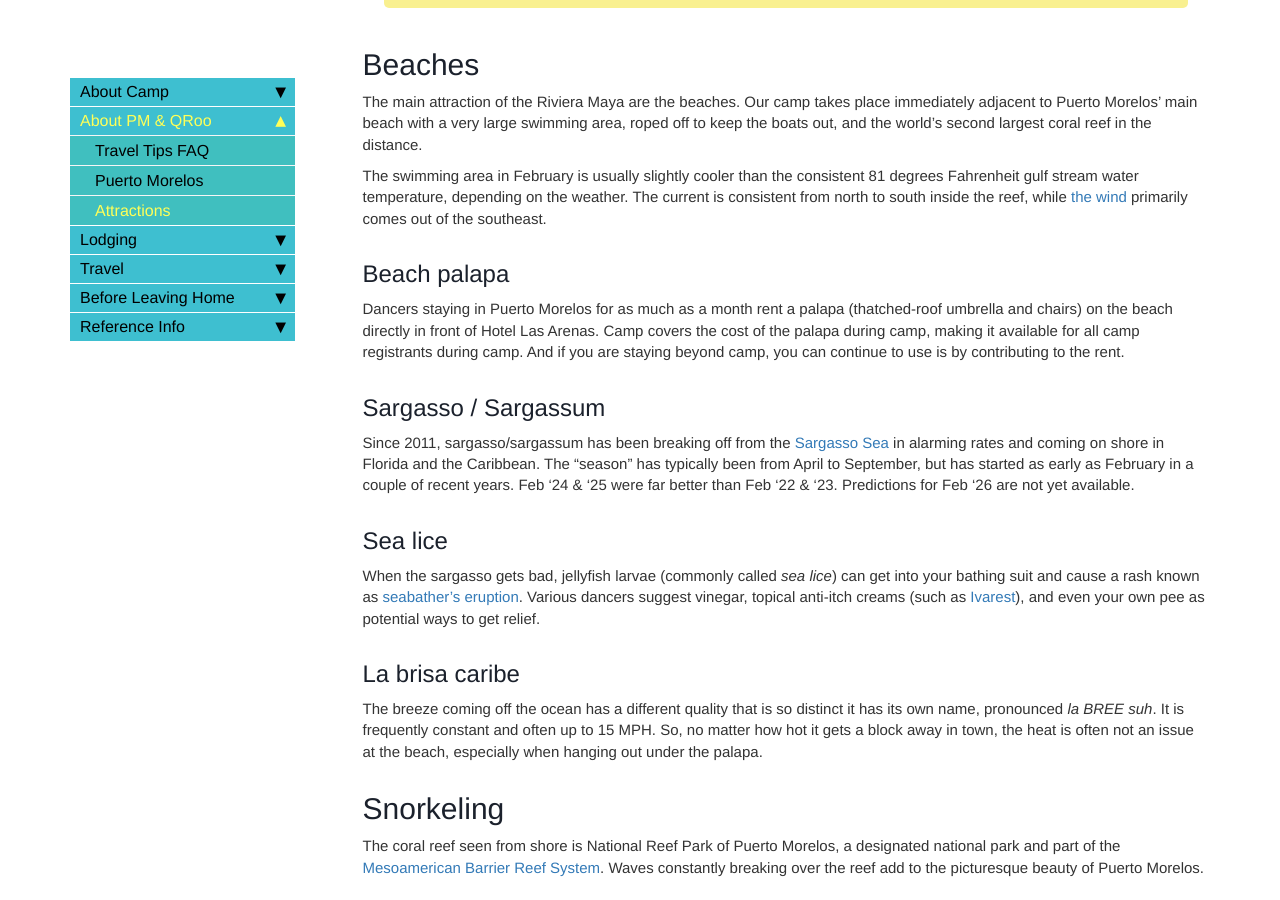
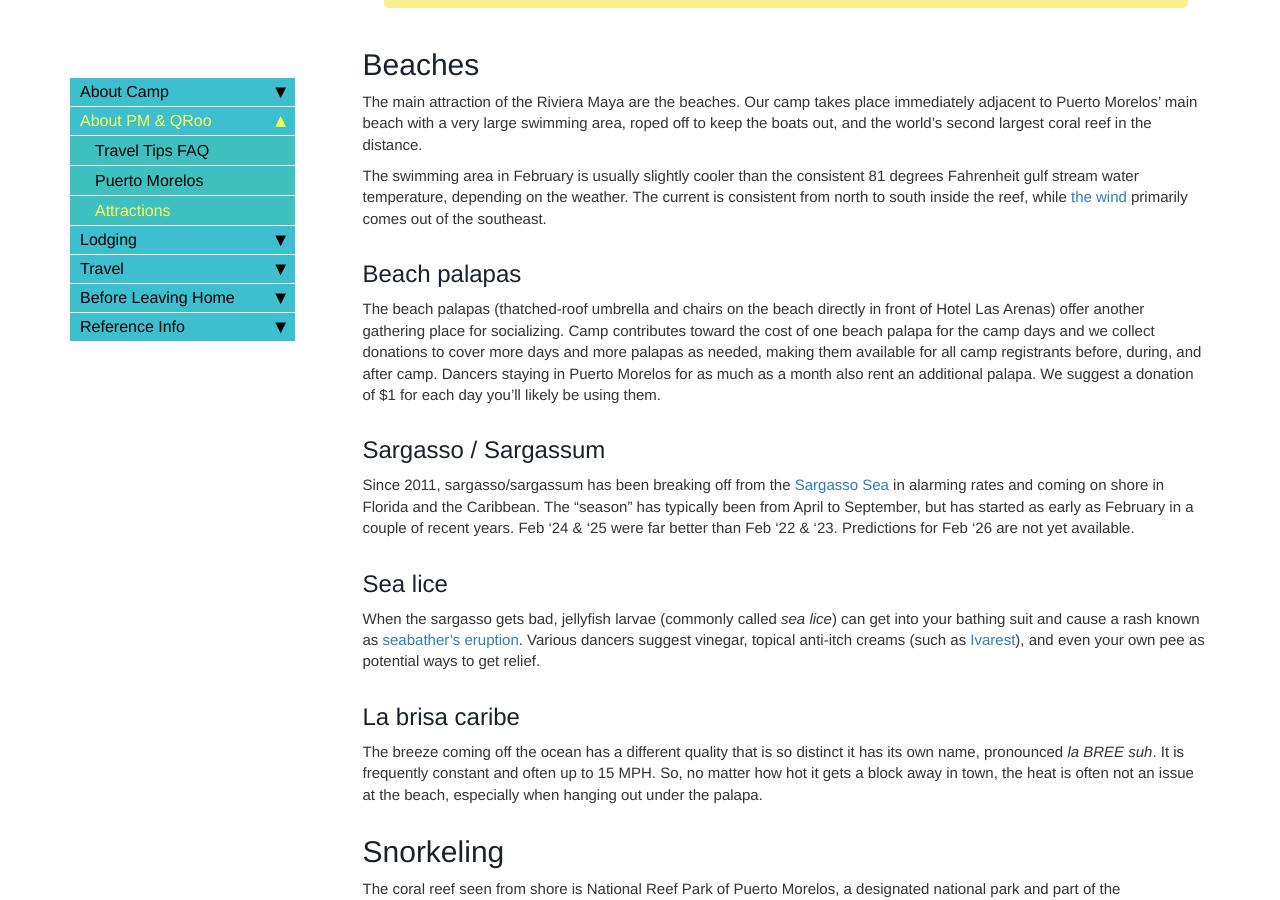
Before and after one commit to davewalker60/pmdup, a Jekyll site: the page built from pages/attractions.md, in a window 1280 px wide and 900 px high, scrolled down 592 px. Built offline with Jekyll 4.4.1, drawn with Linux system fonts in a browser that asks for light colours; comment, search, counter and statistics services are not loaded.

Commit message:
Live pricing updates!

```diff
--- a/pages/attractions.md
+++ b/pages/attractions.md
@@ -18,9 +18,9 @@ The main attraction of the Riviera Maya are the beaches. Our camp takes place im
 
 The swimming area in February is usually slightly cooler than the consistent 81 degrees Fahrenheit gulf stream water temperature, depending on the weather. The current is consistent from north to south inside the reef, while [the wind](#la-brisa-caribe) primarily comes out of the southeast.
 
-## Beach palapa
+## Beach palapas
 
-Dancers staying in Puerto Morelos for as much as a month rent a palapa (thatched-roof umbrella and chairs) on the beach directly in front of Hotel Las Arenas. Camp covers the cost of the palapa during camp, making it available for all camp registrants during camp. And if you are staying beyond camp, you can continue to use is by contributing to the rent.
+The beach palapas (thatched-roof umbrella and chairs on the beach directly in front of Hotel Las Arenas) offer another gathering place for socializing. Camp contributes toward the cost of one beach palapa for the camp days and we collect donations to cover more days and more palapas as needed, making them available for all camp registrants before, during, and after camp. Dancers staying in Puerto Morelos for as much as a month also rent an additional palapa. We suggest a donation of $1 for each day you'll likely be using them.
 
 ## Sargasso / Sargassum
 
```
Also changed, not shown: pages/booking-rooms.md (+4 -11 lines).
